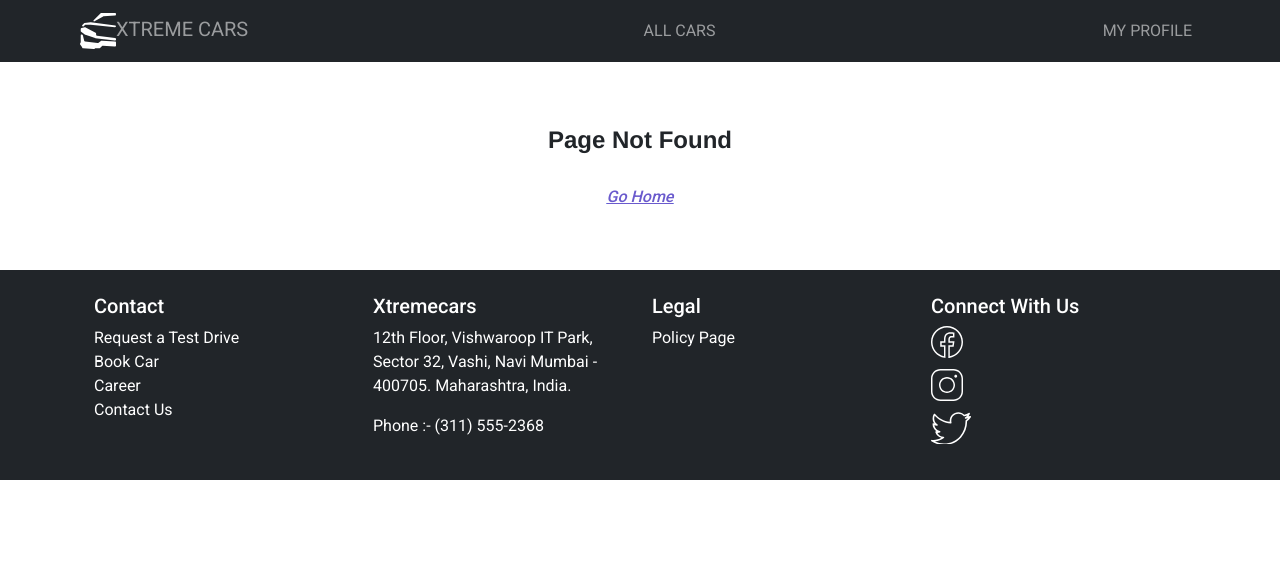
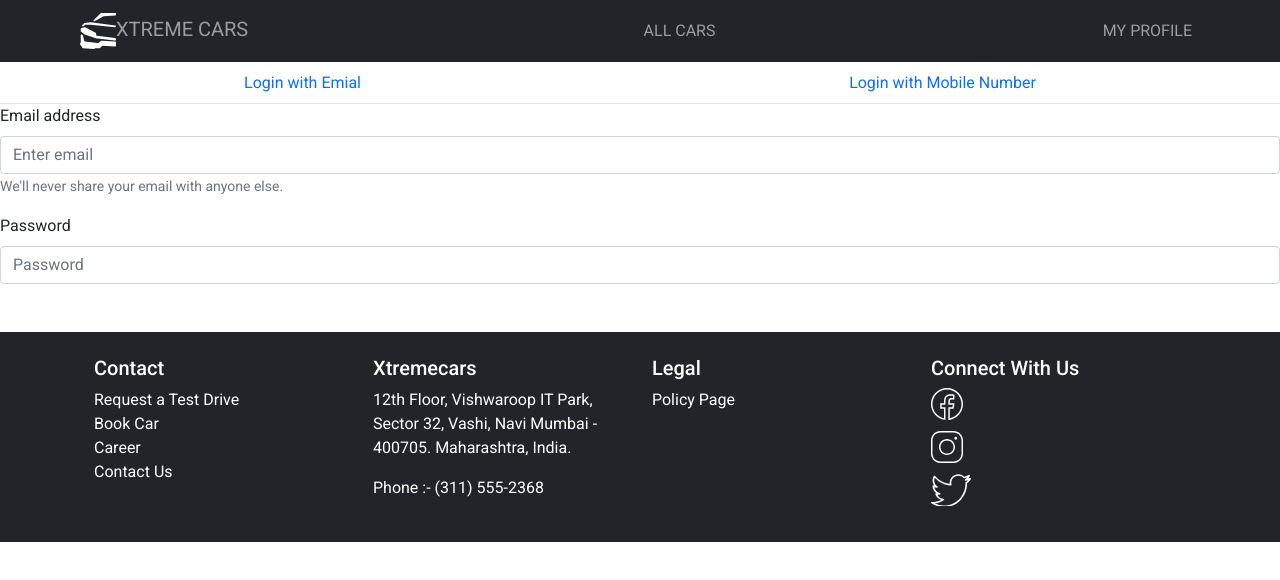
Before and after one commit to DteTRPod3/TRTraining_FinalAssignment, a React (Create React App) app: page /login in a window 1280 px wide. Shown: the top 580 px of the page. Built offline with nearby package versions, Linux system fonts and the light colour scheme.

Commit message:
Added Login page along with route

```diff
--- a/src/components/RouterComponent/RouterComponent.tsx
+++ b/src/components/RouterComponent/RouterComponent.tsx
@@ -7,6 +7,7 @@ import Careers from "../../pages/Careers/Careers";
 import CarsList from "../../pages/CarsList/CarsList";
 import Contact from "../../pages/Contact/Contact";
 import HomePage from "../../pages/LandingPage/HomePage";
+import Login from "../../pages/Login/Login";
 import NotFound from "../../pages/NotFound/NotFound";
 import PolicyPage from "../../pages/PolicyPage/PolicyPage";
 import TestDrive from "../../pages/TestDrive/TestDrive";
@@ -24,7 +25,8 @@ function RouterComponent() {
         <Route path="/careers" element={<Careers />} />
         <Route path="/contact" element={<Contact />} />
         <Route path="/test_drive" element={<TestDrive />} />
-        <Route path="/policy_page" element={<PolicyPage />}/>
+        <Route path="/policy_page" element={<PolicyPage />} />
+        <Route path="/login" element={<Login />} />
         <Route path="*" element={<NotFound />} />
         DefaultRoute
       </Routes>
--- /dev/null
+++ b/src/pages/Login/Login.tsx
@@ -0,0 +1,38 @@
+import React, { useEffect } from "react";
+import { Form, Nav } from "react-bootstrap";
+
+function Login() {
+  useEffect(() => {
+    document.title = "Xtreme Cars | Login Page";
+  }, []);
+  return (
+    <div className="login-div">
+      <Form>
+        <Nav variant="tabs" fill>
+          <Nav.Item>
+            <Nav.Link>Login with Emial</Nav.Link>
+          </Nav.Item>
+          <Nav.Item>
+            <Nav.Link>Login with Mobile Number</Nav.Link>
+          </Nav.Item>
+        </Nav>
+        <Form.Group>
+          <Form.Group className="mb-3" controlId="formBasicEmail">
+            <Form.Label>Email address</Form.Label>
+            <Form.Control type="email" placeholder="Enter email" />
+            <Form.Text className="text-muted">
+              We'll never share your email with anyone else.
+            </Form.Text>
+          </Form.Group>
+
+          <Form.Group className="mb-3" controlId="formBasicPassword">
+            <Form.Label>Password</Form.Label>
+            <Form.Control type="password" placeholder="Password" />
+          </Form.Group>
+        </Form.Group>
+      </Form>
+    </div>
+  );
+}
+
+export default Login;
```
Also changed, not shown: src/pages/CarsList/CarsList.tsx (+19 -12 lines), src/pages/Login/Login.scss (added), 1 other file (tests, documents, lock files or other folders).
